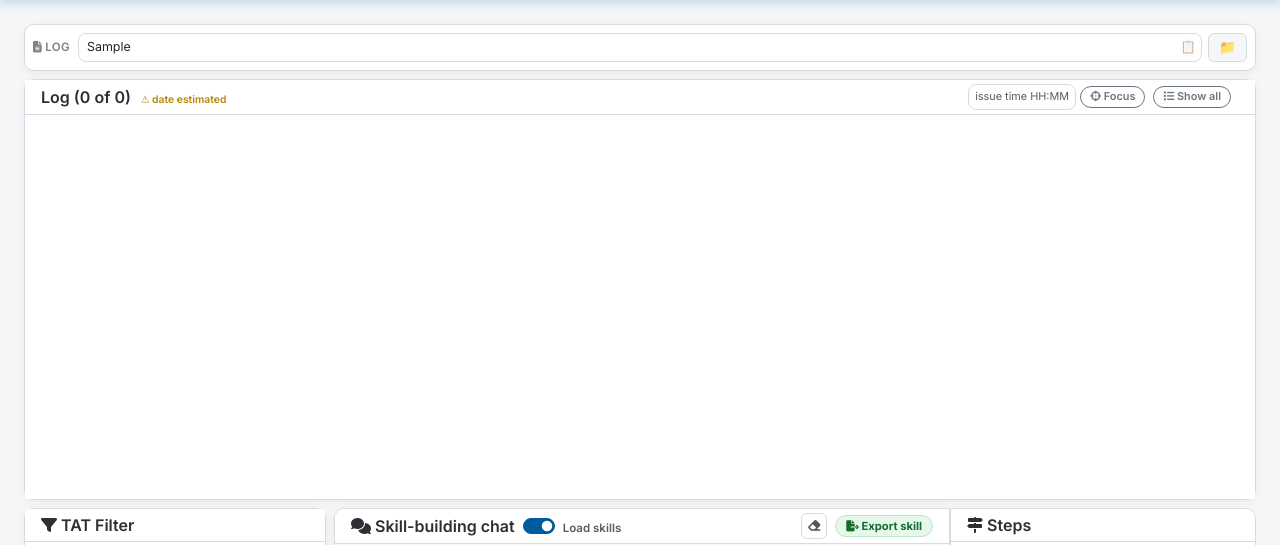
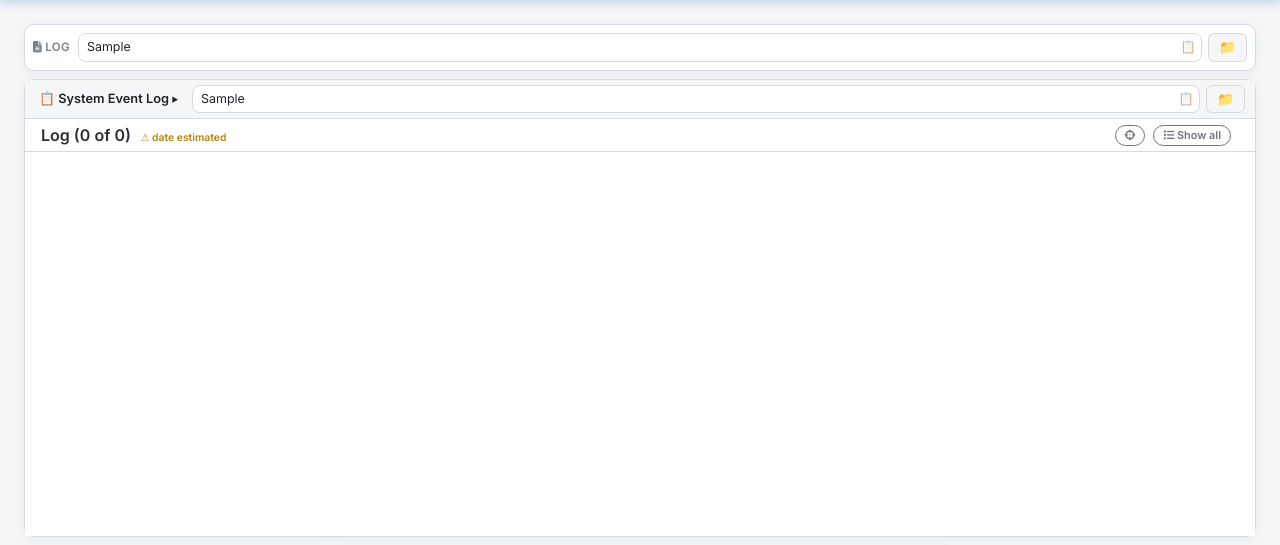
Before and after one commit to CBGYuan/Copycat-, a Flask app: template templates/log_viewer.html in a window 1280 px wide. Shown: the part 56-601 px from the top of the page. Run offline with Flask 3, Linux system fonts and the light colour scheme; the template is opened without the code that fills it: most values are stand-ins (such as "Sample title", 1, 10 or a date in 2020); some libraries are stand-ins or nearby versions.

Commit message:
Base YAML file picker, event log on both domains, focus-time popover
Base YAML picker takes a path
- The listed sources only cover the local mirror of the corp share, but a
  colleague's export, a snapshot kept beside a case, or an older copy is just
  as valid a baseline and will never appear there. A file-dialog button now
  accepts any skills YAML on disk.
- Validated before adoption via skill_service.peek_source, which separates
  "not valid YAML" from "valid but contains no skills" -- those need different
  messages, and silently emptying the pool explains neither.
- A browsed-in file gets its own dropdown entry, so the control can never show
  the team baseline while the pool actually came from somewhere else.

System Event Log for WiFi as well as BT
- Discovery was gated on the detected domain, but find_event_log_near only
  asks "is there a System event export beside this capture" -- nothing about
  that is BT-specific. A WiFi capture that shipped one had no way to use it.
  Now looked for on both; a capture without one behaves exactly as before.
- Timezone alignment verified rather than assumed. Windows stores
  TimeCreated/@SystemTime in UTC (Event Viewer only displays local), the
  driver log carries capture-machine local time, and the shift by the fixed
  offset from systeminfo.txt puts them in one frame:
      event 00:00:00 UTC + UTC+08:00 capture = 08:00 local -> log line 08:00
      without the shift: 8 hours off, silently
  Measured both ways in the browser: 0 minutes apart corrected, -480 raw.
- The badge now states the standing assumption instead of implying equal
  confidence for both domains: the driver log carries CAPTURE-MACHINE local
  time, established for BT and currently assumed for WiFi. If a WiFi log turns
  out to be in the analysing engineer's timezone the jump is off by the
  difference between the two machines -- worth knowing before trusting it.

Focus time is a popover, not a permanent text box
- One crosshair button opens a native <input type="time"> (seconds included)
  plus a +/- minutes field, seeded from the first visible log line. A text box
  and two buttons were permanently occupying the widest part of the log
  toolbar for a control most sessions never touch.
- Closes on outside click or Escape; the button stays marked while a window is
  applied, and the badge that shows the window also clears it.

95 tests; all three verified live with no console errors.

```diff
--- a/static/css/style.css
+++ b/static/css/style.css
@@ -522,19 +522,32 @@ a.btn-primary {
 /* Issue-time focus (±5 min) — sits left of "Show all" in the Filtered Log
    header. Narrow input + mini buttons, matching .tat-mini-btn's footprint so
    it doesn't crowd that already-tight header row. */
-.focus-input-group {
-  display: flex;
-  align-items: center;
-  gap: 4px;
-}
-.focus-time-input {
-  width: 108px;
-  font-size: 0.68rem;
-  padding: 1px 6px;
-  height: auto;
-  line-height: 1.6;
-}
+/* Focus window: one crosshair button in the toolbar, everything else in a
+   popover it opens. `is-active` marks that a window is currently applied, so
+   the collapsed control still says the log is narrowed. */
+.focus-wrap { position: relative; display: inline-flex; }
+#focusBtn.is-open { background: var(--bg-soft); border-color: var(--primary-light); }
+#focusBtn.is-active { color: var(--primary-dark); border-color: var(--primary); }
+
+.focus-popover {
+  position: absolute; top: calc(100% + 6px); right: 0; z-index: 900;
+  display: flex; flex-direction: column; gap: 7px;
+  min-width: 190px; padding: 10px;
+  background: #fff; border: 1px solid var(--border); border-radius: 10px;
+  box-shadow: 0 6px 20px rgba(0, 0, 0, 0.15);
+  font-size: 0.72rem;
+}
+.focus-popover label {
+  font-size: 0.66rem; font-weight: 700; text-transform: uppercase;
+  letter-spacing: 0.04em; color: var(--text-muted); margin: 0;
+}
+.focus-popover-row { display: flex; align-items: center; gap: 6px; }
+.focus-popover-row label { text-transform: none; letter-spacing: 0; font-size: 0.8rem; }
+.focus-window-input { width: 62px; }
+.focus-popover-actions { display: flex; justify-content: flex-end; gap: 6px; margin-top: 2px; }
+
 .focus-badge {
+  cursor: pointer;
   font-size: 0.65rem;
   font-weight: 600;
   color: var(--primary-dark);
--- a/static/js/log_viewer.js
+++ b/static/js/log_viewer.js
@@ -715,17 +715,50 @@ function showAllLog() {
 // narrower view by itself — it's that a checkbox toggle on a multi-million-
 // line capture then only rescans that slice instead of the whole file.
 // Persists server-side until cleared or a different log is picked.
+// ── Focus window popover ──────────────────────────────────────────────────
+// The crosshair button opens it; the time field only exists while it is open.
+// Keeping a text box and two buttons permanently in the log header spent the
+// widest part of the toolbar on a control most sessions never touch.
+function toggleFocusPopover(force) {
+    const pop = document.getElementById('focusPopover');
+    if (!pop) return;
+    const open = force !== undefined ? force : pop.style.display === 'none';
+    pop.style.display = open ? 'flex' : 'none';
+    document.getElementById('focusBtn').classList.toggle('is-open', open);
+    if (open) {
+        const input = document.getElementById('focusTimeInput');
+        input.focus();
+        // Seed from the first visible log line's own time — the engineer is
+        // almost always focusing somewhere inside what they can see, and an
+        // empty <input type=time> is fiddly to fill from scratch.
+        if (!input.value) {
+            const first = document.querySelector('#previewBox .tat-log-text');
+            const m = first && first.textContent.match(/(\d{2}):(\d{2}):(\d{2})/);
+            if (m) input.value = `${m[1]}:${m[2]}:${m[3]}`;
+        }
+    }
+}
+
+document.addEventListener('click', function (e) {
+    if (e.target.closest && !e.target.closest('.focus-wrap')) toggleFocusPopover(false);
+});
+document.addEventListener('keydown', function (e) {
+    if (e.key === 'Escape') toggleFocusPopover(false);
+});
+
 function focusLogTime() {
     const raw = document.getElementById('focusTimeInput').value.trim();
     if (!raw) return;
+    const win = parseInt(document.getElementById('focusWindowInput').value, 10);
     fetch(LV.url.log_viewer_set_focus, {
         method: 'POST',
         headers: {'Content-Type': 'application/json'},
-        body: JSON.stringify({time: raw}),
+        body: JSON.stringify({time: raw, window_min: (win > 0 ? win : 5)}),
     })
         .then(r => r.json())
         .then(d => {
             if (!d.success) { alert(d.message); return; }
+            toggleFocusPopover(false);
             setFocusUiState({center: d.focus_center, window_min: d.focus_window_min});
             // Re-run whatever view is currently active so the narrowing takes
             // effect immediately instead of waiting for the next edit.
@@ -760,17 +793,22 @@ function setFocusUiState(focus) {
         badge.style.display = 'none';
         badge.textContent = '';
         clearBtn.style.display = 'none';
+        document.getElementById('focusBtn').classList.remove('is-active');
         return;
     }
     const timePart = focus.center.split('-').pop(); // HH:MM:SS(.mmm) portion
-    badge.textContent = `🎯 focused ±${focus.window_min || 5}m around ${timePart}`;
+    badge.textContent = `🎯 ±${focus.window_min || 5}m around ${timePart}`;
+    badge.title = 'Only this window is being scanned. Click to clear.';
     badge.style.display = '';
     clearBtn.style.display = '';
+    document.getElementById('focusBtn').classList.add('is-active');
 }
 
 // ── System Event Log panel (collapsible, above the log rows) ──────────────
-// Shown only for BT captures. Auto-discovered next to the log or picked
-// manually; rows click-sync to the nearest driver-log line by timestamp.
+// Shown for any capture that HAS one beside it (WiFi or BT — see
+// updateEvtSection). Auto-discovered next to the log or picked manually; rows
+// click-sync to the nearest driver-log line by timestamp, with the capture
+// machine's UTC offset applied so the two are compared in one frame.
 let _evtLoaded = false, _evtOpen = false, _evtData = [], _evtLoading = false;
 let _evtOffset = 0, _evtHasMore = false, _evtTotal = 0;
 const _EVT_PAGE = 300;
@@ -778,11 +816,17 @@ const _EVT_PAGE = 300;
 // Show/hide + enable the event section based on domain + availability.
 // `path` (optional) syncs the evtPathInput readout — omitted on calls that
 // don't have a fresh path to report (the badge/enable-state still updates).
+// Shown for BOTH domains now. What decides whether the panel is useful is
+// whether a System event export was actually found beside the capture, not
+// whether the capture is WiFi or BT — a WiFi capture that ships one used to
+// have no way to open it. `available` is that answer; when a log is loaded and
+// nothing was found the section still shows, so the manual pick button is
+// reachable, and the toggle stays disabled until there is something to open.
 function updateEvtSection(domain, available, path) {
     const section = document.getElementById('evtSection');
-    const isBt = (domain === 'bt');
-    section.style.display = isBt ? 'block' : 'none';
-    if (!isBt) { _closeEvtPanel(); return; }
+    const hasLog = !!document.getElementById('logPathInput').value.trim();
+    section.style.display = hasLog ? 'block' : 'none';
+    if (!hasLog) { _closeEvtPanel(); return; }
     const btn = document.getElementById('evtToggleBtn');
     btn.disabled = !available;
     if (path !== undefined) document.getElementById('evtPathInput').value = path || '';
@@ -804,7 +848,17 @@ function updateEvtTzBadge() {
         const abs = Math.abs(captureUtcOffsetMin);
         const hhmm = `${String(Math.floor(abs / 60)).padStart(2, '0')}:${String(abs % 60).padStart(2, '0')}`;
         badge.textContent = `🌐 synced UTC${sign}${hhmm}`;
-        badge.title = `Event times are UTC; corrected by the capture's detected offset (UTC${sign}${hhmm}, from systeminfo.txt near the log) to line up with the driver log's customer-local time.`;
+        badge.title =
+            `Event times are UTC (Windows stores TimeCreated/@SystemTime in UTC regardless of `
+            + `what Event Viewer displays). They are shifted by the capture machine's own fixed `
+            + `offset UTC${sign}${hhmm}, read from systeminfo.txt beside the log, which puts them `
+            + `in the same frame as the driver log's timestamps.
+
+`
+            + `Assumption: the driver log carries CAPTURE-MACHINE local time. That is established `
+            + `for BT captures. For WiFi it is currently assumed, not verified — if a WiFi log `
+            + `turns out to be in the analysing engineer's timezone instead, the jump will be off `
+            + `by the difference between the two machines.`;
         badge.classList.add('evt-tz-ok');
         badge.classList.remove('evt-tz');
     } else {
--- a/templates/log_viewer.html
+++ b/templates/log_viewer.html
@@ -84,19 +84,41 @@
           <!-- Issue-time focus (±5 min) — narrows the working log to a slice
                around a typed issue time so filter checkbox toggles stay fast
                on multi-million-line captures (see /log_viewer/set_focus). -->
-          <span class="focus-input-group">
-            <input id="focusTimeInput" type="text" class="form-control form-control-sm focus-time-input"
-                   placeholder="issue time HH:MM:SS"
-                   title="Issue time to focus on (±5 min) — narrows the log so filter toggles stay fast on huge captures"
-                   onkeydown="if (event.key === 'Enter') focusLogTime();">
-            <button type="button" class="btn btn-outline-secondary tat-mini-btn" onclick="focusLogTime()" title="Narrow the log to ±5 minutes around this time">
-              <i class="fas fa-crosshairs"></i> Focus
+          <!-- One crosshair button; the time entry lives in a popover it
+               opens. The field is only needed at the moment you focus, and
+               keeping a text box plus two buttons permanently in the header
+               spent the widest part of the toolbar on a control most sessions
+               never touch. -->
+          <span class="focus-wrap">
+            <button type="button" id="focusBtn" class="btn btn-outline-secondary tat-mini-btn"
+                    onclick="toggleFocusPopover()"
+                    title="Focus a time window — narrows the log so filter toggles stay fast on huge captures">
+              <i class="fas fa-crosshairs"></i>
             </button>
-            <button type="button" id="clearFocusBtn" class="btn btn-outline-secondary tat-mini-btn" onclick="clearFocus()" style="display:none;" title="Clear focus window — work the whole file again">
-              <i class="fas fa-times"></i>
-            </button>
+            <div id="focusPopover" class="focus-popover" style="display:none;">
+              <label for="focusTimeInput">Issue time</label>
+              <!-- type="time" so the browser supplies its own spinner/clock
+                   and the engineer's locale formatting, rather than this app
+                   validating a free-text field. step=1 exposes seconds, which
+                   driver logs always carry. -->
+              <input id="focusTimeInput" type="time" step="1" class="form-control form-control-sm"
+                     onkeydown="if (event.key === 'Enter') focusLogTime();">
+              <div class="focus-popover-row">
+                <label for="focusWindowInput">±</label>
+                <input id="focusWindowInput" type="number" min="1" max="120" value="5"
+                       class="form-control form-control-sm focus-window-input">
+                <span>min</span>
+              </div>
+              <div class="focus-popover-actions">
+                <button type="button" id="clearFocusBtn" class="btn btn-sm btn-outline-secondary"
+                        onclick="clearFocus()" style="display:none;">Clear</button>
+                <button type="button" class="btn btn-sm btn-primary" onclick="focusLogTime()">Focus</button>
+              </div>
+            </div>
           </span>
-          <span id="focusBadge" class="focus-badge" style="display:none;"></span>
+          <!-- Clickable: the badge is the thing you look at when you want the
+               window gone, so it is also the thing that removes it. -->
+          <span id="focusBadge" class="focus-badge" style="display:none;" onclick="clearFocus()"></span>
           <button type="button" class="btn btn-outline-secondary tat-mini-btn" onclick="showAllLog()" title="Back to the full unfiltered log">
             <i class="fas fa-list"></i> Show all
           </button>
```
Also changed, not shown: blueprints/log_viewer/log_viewer_routes.py (+16 -14 lines), blueprints/skills/skills_routes.py (+39 -4 lines), services/skill_service.py (+22 -0 lines), templates/skills.html (+33 -4 lines), utils/file_picker.py (+7 -0 lines), README.md.
